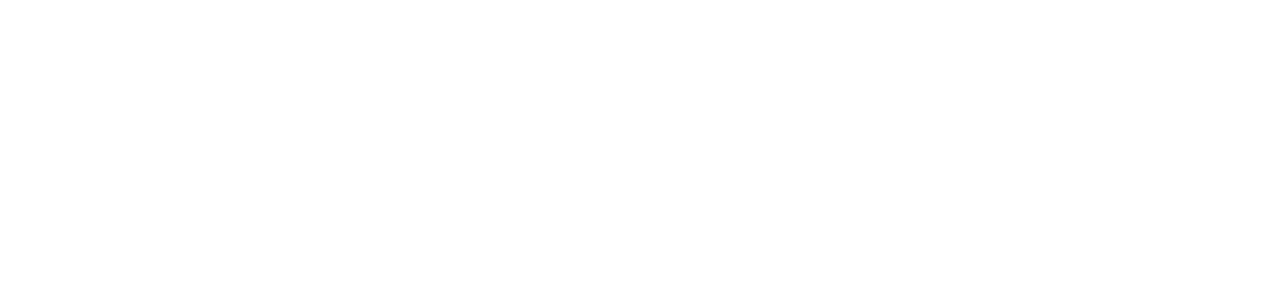
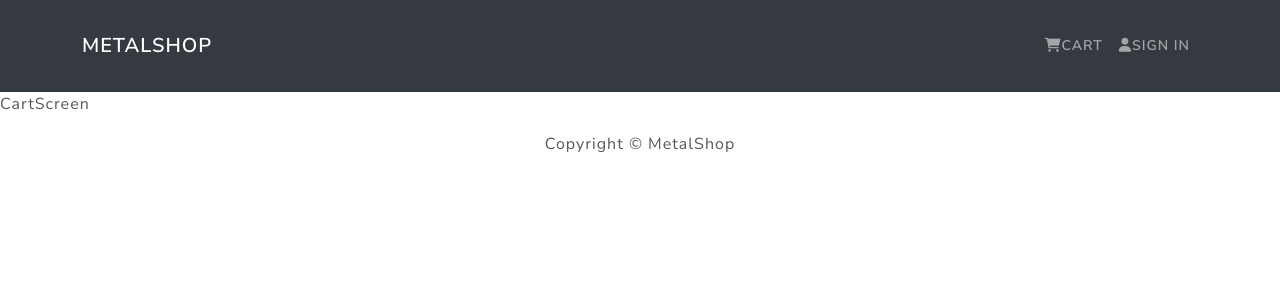
Before and after one commit to Santamaria-Alex/FS-shop, a React (Create React App) app in the folder frontend/: page /cart/1 in a window 1280 px wide. Before the commit this address had no page. Shown: the top 300 px of the page. Built offline with nearby package versions, Linux system fonts and the light colour scheme.

Commit message:
fixed header n footer so its on every page, working on showing items in cartScreen

```diff
--- a/frontend/src/App.js
+++ b/frontend/src/App.js
@@ -3,15 +3,20 @@
 import { BrowserRouter as Router, Routes, Route } from "react-router-dom";
 import ProductScreen from "./screens/ProductScreen";
 import CartScreen from "./screens/CartScreen";
+import Header from "./components/Header";
+import Footer from "./components/Footer";
 
 function App() {
   return (
     <Router>
+      <Header />
       <Routes>
-        <Route path="/" element={<HomeScreen />} exact />
-        <Route path="/product/:id" element={<ProductScreen />} />
-        <Route path="/cart" element={<CartScreen />} />
+        <Route path="/" index element={<HomeScreen />} />
+        <Route path="product/:id" element={<ProductScreen />} />
+        <Route path="cart" element={<CartScreen />} />
+        <Route path="cart/:id" element={<CartScreen />} />
       </Routes>
+      <Footer />
     </Router>
   );
 }
--- a/frontend/src/actions/cartActions.js
+++ b/frontend/src/actions/cartActions.js
@@ -1,8 +1,8 @@
 import axios from "axios";
 import { CART_ADD_IDEM } from "../constants/cartConstants";
 
-export const addToCart = (id, qty) => async (dispatch, getState) =>{
-    const {data} = await axios.get(`/api/products/${id}`)
+export const addToCart = (id, qty) => async (dispatch, getState) => {
+  const { data } = await axios.get(`/api/products/${id}`);
 
   dispatch({
     type: CART_ADD_IDEM,
@@ -12,13 +12,12 @@
       name: data.name,
       image: data.image,
       price: data.price,
-            countInStock = data.countInStock,
-            qty
-
-        }
-    })
+      countInStock: data.countInStock,
+      qty,
+    },
+  });
 
   //have to stringify bc we can only store strings in local storage
   //have to use JSON.parse to extract it
-    localStorage.setItem('cartItems', JSON.stringify(getState().cart.carItems))
-}
+  localStorage.setItem("cartItems", JSON.stringify(getState().cart.carItems));
+};
--- a/frontend/src/screens/HomeScreen.js
+++ b/frontend/src/screens/HomeScreen.js
@@ -39,7 +39,6 @@
 
   return (
     <>
-      <Header />
       <main className="py-3">
         <Container>
           <h1>Latest Product</h1>
@@ -60,8 +59,6 @@
           )}
         </Container>
       </main>
-
-      <Footer />
     </>
   );
 };
--- a/frontend/src/screens/ProductScreen.js
+++ b/frontend/src/screens/ProductScreen.js
@@ -39,7 +39,7 @@
   const dispatch = useDispatch();
 
   //CART
-  const [qty, setQty] = useState(0);
+  const [qty, setQty] = useState(1);
 
   useEffect(() => {
     //bring in from productActions.js, ID comes from useParams
```
Also changed, not shown: frontend/src/screens/CartScreen.js (+24 -1 lines). Lines whose indentation alone changed are shown as unchanged.
